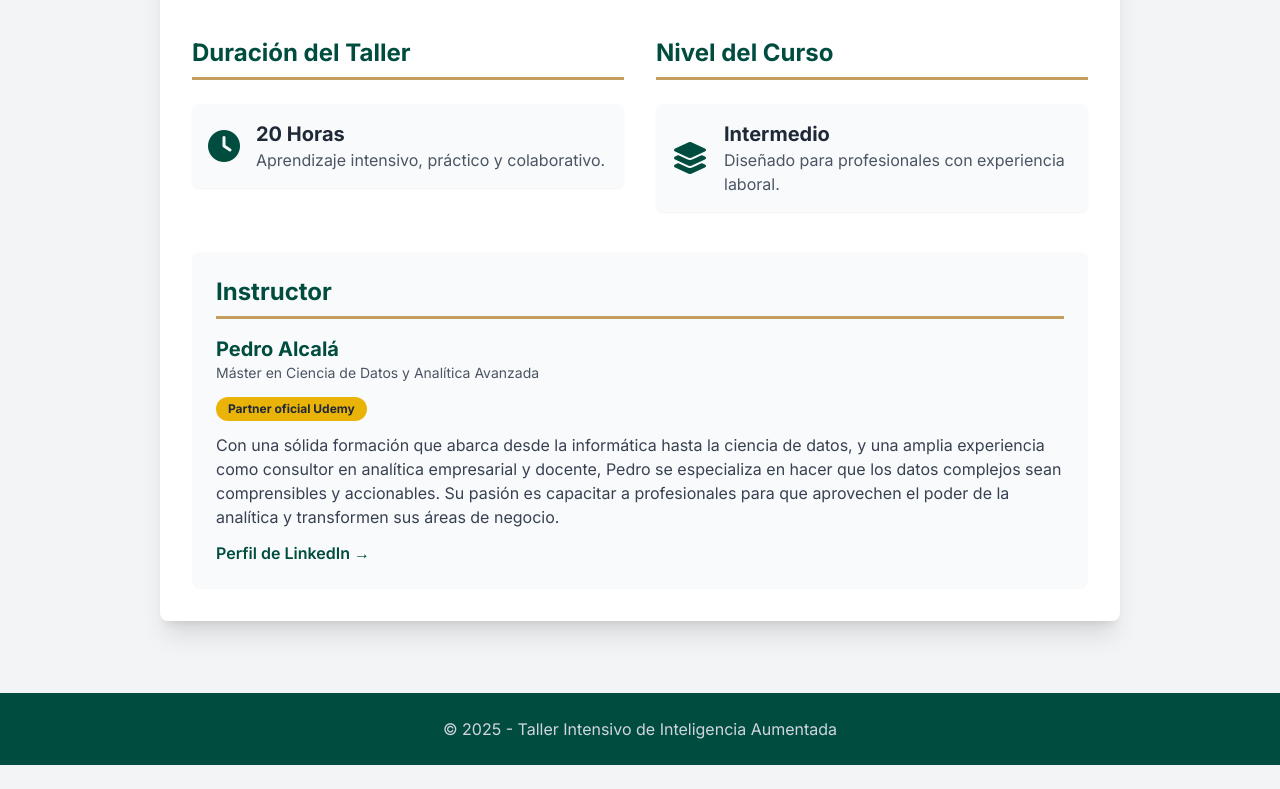
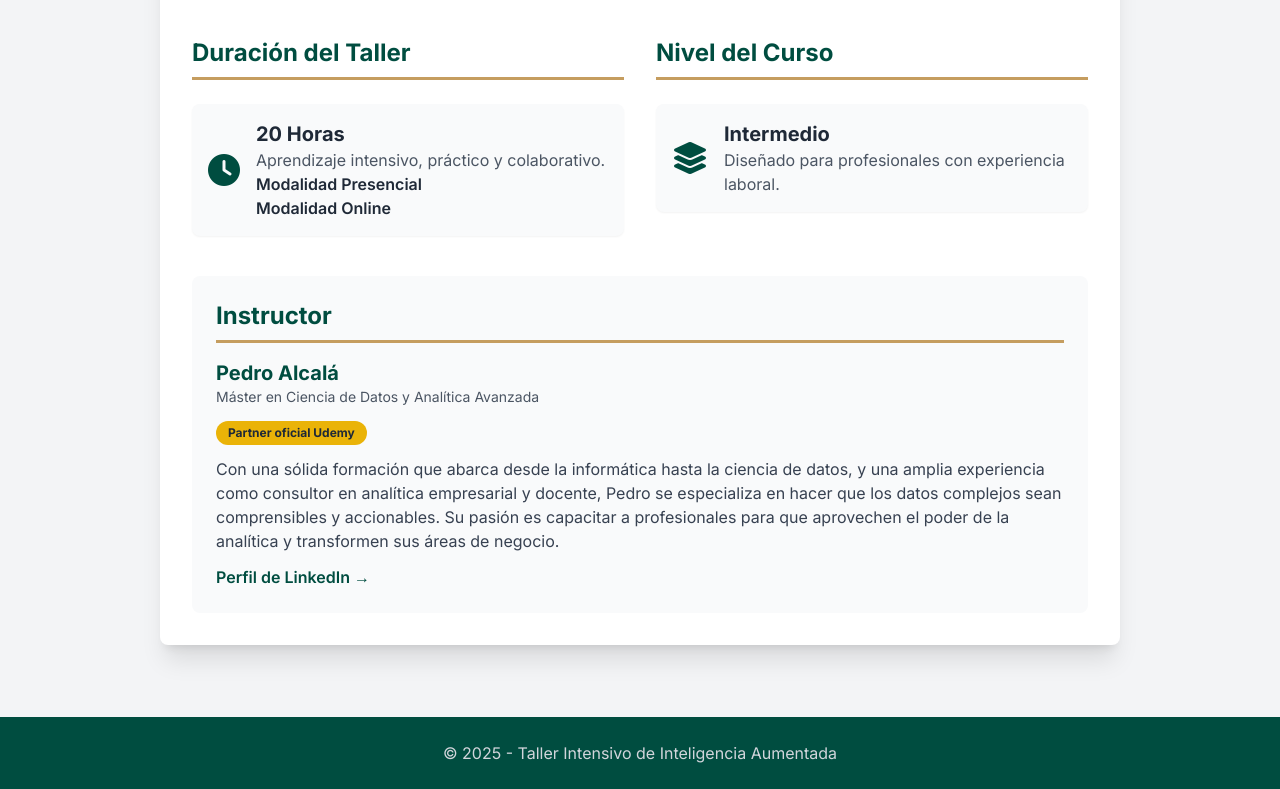
Before and after one commit to pealcala/portafolio-analitica, a plain HTML site: page taller-inteligencia-aumentada.html in a window 1280 px wide. Shown: the part 1778-2567 px from the top of the page. Before the commit the page ends 2543 px from the top, so only its background shows below. Drawn offline with nearby package versions, Linux system fonts and the light colour scheme.

Commit message:
taller-inteligencia-aumentada.html

```diff
--- a/taller-inteligencia-aumentada.html
+++ b/taller-inteligencia-aumentada.html
@@ -226,6 +226,11 @@
                         <div>
                             <p class="text-xl font-bold text-gray-800">20 Horas</p>
                             <p class="text-gray-600">Aprendizaje intensivo, práctico y colaborativo.</p>
+                            <div>
+                                <h4 class="font-semibold text-gray-800">Modalidad Presencial</h4>
+
+                                <h4 class="font-semibold text-gray-800">Modalidad Online</h4>
+                            </div>
                         </div>
                     </div>
                 </section>
```
